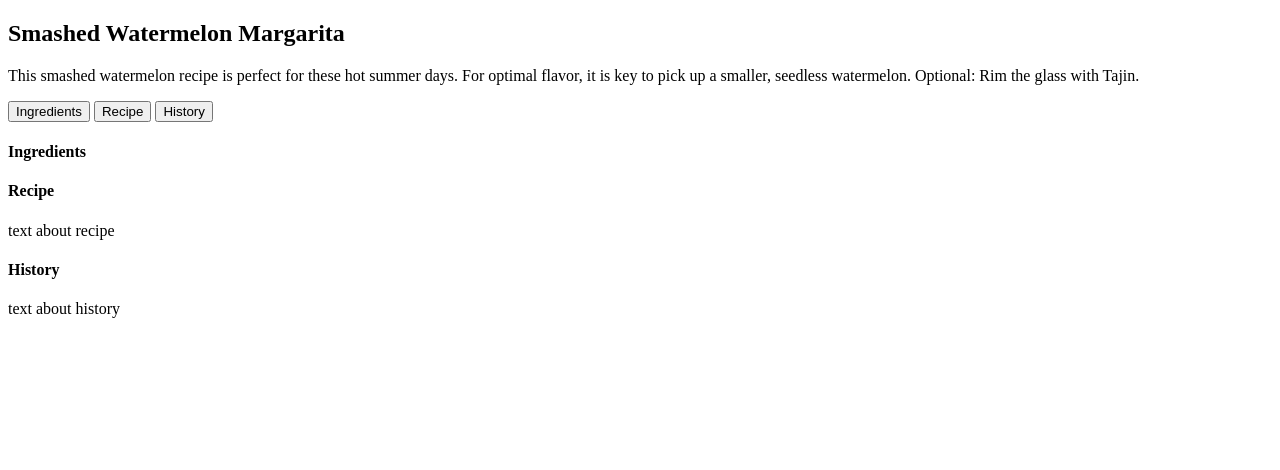
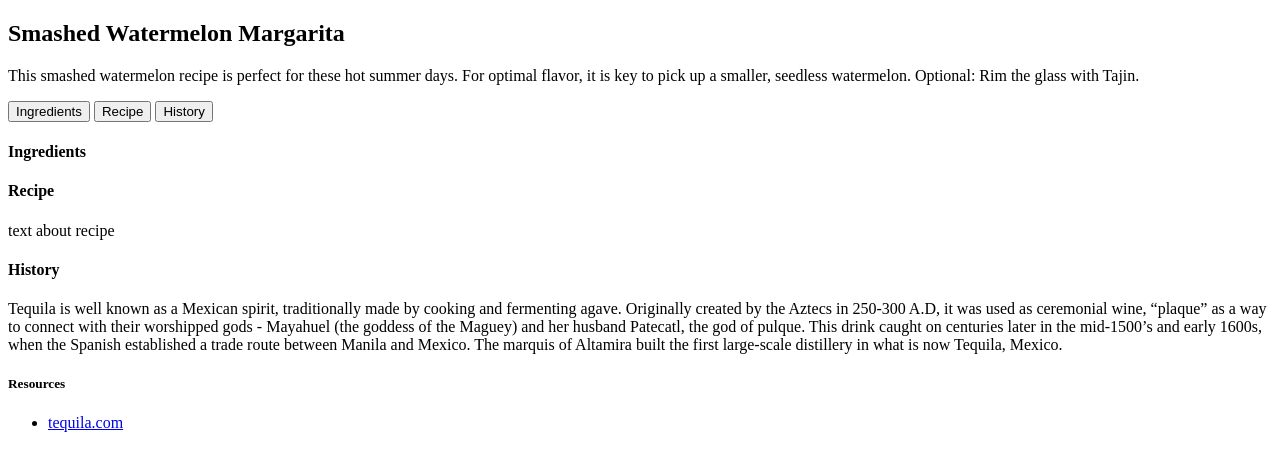
Before and after one commit to aiodell/margarita-madness, a plain HTML site: page index.html in a window 1280 px wide. Drawn offline with Linux system fonts and the light colour scheme; no server answers.

Commit message:
Added history and Sources

```diff
--- a/index.html
+++ b/index.html
@@ -50,7 +50,15 @@
                 <div class ="content active" id="history">
                     <h4>History</h4>
                     <p id="historyText">
-                        text about history
+                        Tequila is well known as a Mexican spirit, traditionally made by cooking and fermenting agave.  Originally created by the Aztecs in 250-300 A.D, it was used as ceremonial wine, “plaque” as a way to connect with their worshipped gods - Mayahuel (the goddess of the Maguey) and her husband Patecatl, the god of pulque. This drink caught on centuries later in the mid-1500’s and early 1600s, when the Spanish established a trade route between Manila and Mexico.  The marquis of Altamira built the first large-scale distillery in what is now Tequila, Mexico.
+                    <h5>Resources</h5>
+                    <ul>
+                        <li>
+                            <a href="https://www.liquor.com/articles/history-of-tequila/" class="external">
+                                <span>tequila.com</span>
+                            </a>
+                        </li>
+                    </ul>
                     </p>
                 </div>
                 <!-- end of single item -->
```
